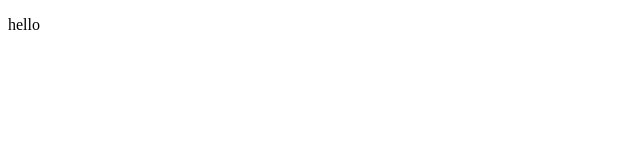
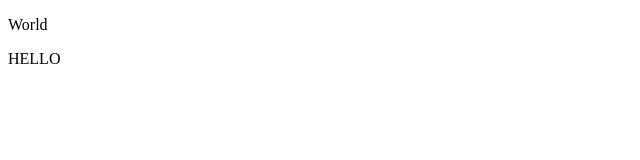
Before and after one commit to umedanaoyuki/reactNoteTakingApp, a React (Vite) app in the folder noteapp-with-reatc/: page / in a window 1280 px wide. Shown: the top 160 px of the page, without its empty margins (0-640 px from the left). Built offline with nearby package versions, Linux system fonts and the light colour scheme.

Commit message:
Component作成

```diff
--- a/noteapp-with-reatc/src/App.jsx
+++ b/noteapp-with-reatc/src/App.jsx
@@ -1,10 +1,13 @@
+import Sidebar from "./components/Sidebar.jsx";
+import Main from "./components/Main.jsx";
 
 function App() {
 
   return (
-    <>
-      <p>hello</p>
-    </>
+    <div className="App">
+        <Sidebar/>
+        <Main />
+    </div>
   )
 }
 
--- /dev/null
+++ b/noteapp-with-reatc/src/components/Main.jsx
@@ -0,0 +1,17 @@
+import React, {Component} from 'react';
+import PropTypes from 'prop-types';
+import './Main.css';
+
+class Main extends Component {
+    render() {
+        return (
+            <div>
+                <p>HELLO</p>
+            </div>
+        );
+    }
+}
+
+Main.propTypes = {};
+
+export default Main;
--- /dev/null
+++ b/noteapp-with-reatc/src/components/Sidebar.jsx
@@ -0,0 +1,18 @@
+import React, {Component} from 'react';
+import PropTypes from 'prop-types';
+import './Sidebar.css';
+
+
+class Sidebar extends Component {
+    render() {
+        return (
+            <div>
+                <p>World</p>
+            </div>
+        );
+    }
+}
+
+Sidebar.propTypes = {};
+
+export default Sidebar;
```
Also changed, not shown: noteapp-with-reatc/src/components/Main.css (added), noteapp-with-reatc/src/components/Sidebar.css (added).
